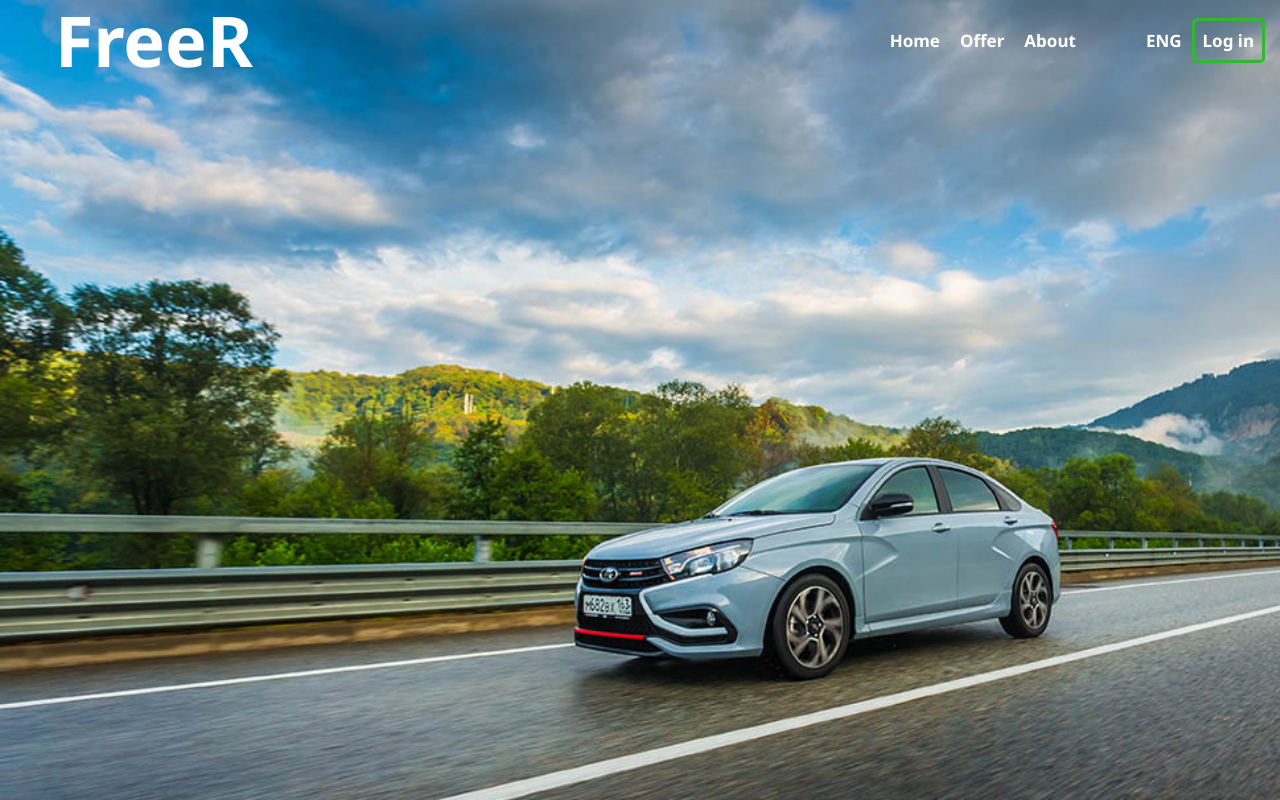
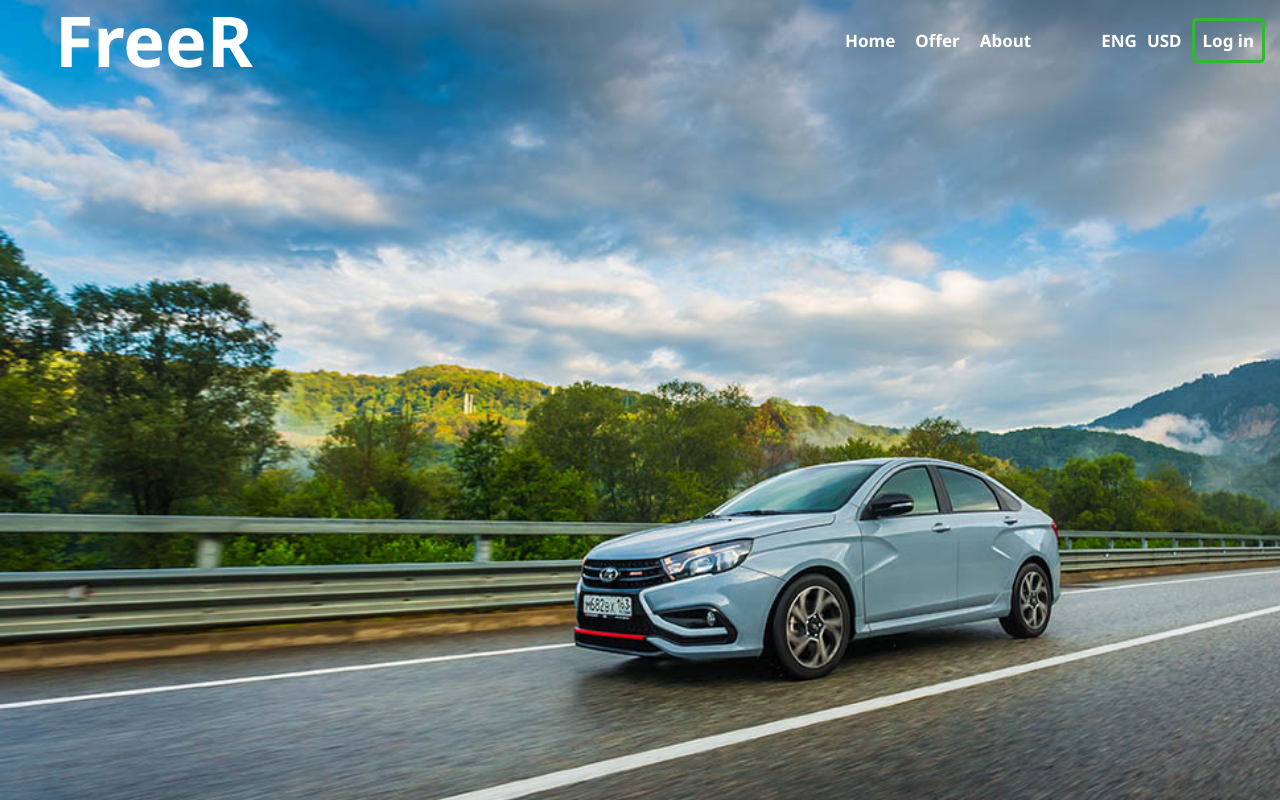
Before and after one commit to Jorjinhoo/car-rental, a React (Create React App) app: page / in a window 1280 px wide. Shown: the top 800 px of the page. Built offline with nearby package versions, Linux system fonts and the light colour scheme.

Commit message:
add currency menu

```diff
--- /dev/null
+++ b/src/components/header/CurrencyLanguageMenu.tsx
@@ -0,0 +1,89 @@
+import { useState, useEffect, useRef, FC } from "react";
+import { useTranslation } from 'react-i18next';
+
+import styles from "../../styles/desctopNav.module.scss";
+import stylesMenu from "../../styles/languageMenu.module.scss";
+
+interface MenuType {
+  menuType: string
+}
+
+const LanguageOrCurrencyMenu: FC<MenuType> = ({menuType}) => {
+  const [selectedLanguage, setSelectedLanguage] = useState<string>("ENG");
+  const [selectedCurrency, setSelectedCurrency] = useState<string>("USD");
+
+  const [isMenuOpen, setMenuOpen] = useState(false);
+
+  const menuRef = useRef<HTMLDivElement | null>(null);
+
+  const { i18n } = useTranslation();
+
+  const toggleMenu = () => {
+    setMenuOpen(!isMenuOpen);
+  };
+
+  const selectLanguage = (language: string) => {
+    setSelectedLanguage(language);
+    i18n.changeLanguage(language.toLowerCase());
+    setMenuOpen(false);
+  };
+
+  const selectCurrency = (currency: string) => {
+    setSelectedCurrency(currency);
+    setMenuOpen(false);
+  }
+
+  const handleOutsideClick = (event: MouseEvent) => {
+    if (
+      menuRef.current &&
+      !menuRef.current.contains(event.target as Node)
+    ) {
+      setMenuOpen(false);
+    }
+  };
+
+  useEffect(() => {
+    document.addEventListener("mousedown", handleOutsideClick);
+    return () => {
+      document.removeEventListener("mousedown", handleOutsideClick);
+    };
+  }, []);
+
+  const handleMenuOption = (language: string, currency: string) => {
+    if(menuType === "Lan") {
+      selectLanguage(language);
+    } else if(menuType === "Cur") {
+        selectCurrency(currency);
+    }
+  }
+
+
+  return (
+    <div
+      className={`${styles.item} ${styles.languageMenu}`}
+      onClick={toggleMenu}
+      ref={menuRef}
+    >
+      {isMenuOpen ? (
+        <div className={stylesMenu.languageMenuDropdown}>
+          <div
+            className={stylesMenu.languageOption}
+            onClick={() => handleMenuOption("ENG", "USD")}
+          >
+            {menuType === "Lan" ? "ENG" : "USD"}
+          </div>
+          <div
+            className={stylesMenu.languageOption}
+            onClick={() => handleMenuOption("PL", "PLN")}
+          >
+            {menuType === "Lan" ? "PL" : "PLN"}
+          </div>
+        </div>
+      ) : (
+        <div className={stylesMenu.selectedLanguage}>{menuType === "Lan" ? selectedLanguage : selectedCurrency}</div>
+      )}
+    </div>
+  );
+};
+
+export default LanguageOrCurrencyMenu;
--- a/src/components/header/DesctopNav.tsx
+++ b/src/components/header/DesctopNav.tsx
@@ -3,7 +3,7 @@ import { Link } from "react-router-dom";
 import { useTranslation } from 'react-i18next';
 import { useDispatch } from 'react-redux';
 
-import LanguageMenu from "./LanguageMenu";
+import LanguageOrCurrencyMenu from "./CurrencyLanguageMenu";
 import useAuth from '../../hooks/use-auth';
 import { clearUser } from '../../store/slices/userSlice';
 
@@ -31,7 +31,8 @@ const DesctopNav: FC<IDesctopNavProps> = ({Scrolled}) => {
         <Link to="/About" className={`${styles.item} ${styles.fitem}`}>{t('About')}</Link>
       </div>
       <div className={styles.items}>
-        <LanguageMenu />
+        <LanguageOrCurrencyMenu menuType="Lan" />
+        <LanguageOrCurrencyMenu menuType="Cur" />
         {
           isAuthenticated ?
             <Link to="/" onClick={handleLogout} className={`${styles.item} ${styles.logout}`}>{t('Log out')}</Link>
--- a/src/components/header/LanguageMenu.tsx
+++ /dev/null
@@ -1,69 +0,0 @@
-import { useState, useEffect, useRef } from "react";
-import { useTranslation } from 'react-i18next';
-
-import styles from "../../styles/desctopNav.module.scss";
-import stylesMenu from "../../styles/languageMenu.module.scss";
-
-const LanguageMenu = () => {
-  const [selectedLanguage, setSelectedLanguage] = useState<string>("ENG");
-  const [isLanguageMenuOpen, setLanguageMenuOpen] = useState(false);
-
-  const languageMenuRef = useRef<HTMLDivElement | null>(null);
-
-  const { i18n } = useTranslation();
-
-  const toggleLanguageMenu = () => {
-    setLanguageMenuOpen(!isLanguageMenuOpen);
-  };
-
-  const selectLanguage = (language: string) => {
-    setSelectedLanguage(language);
-    i18n.changeLanguage(language.toLowerCase());
-    setLanguageMenuOpen(false);
-  };
-
-  const handleOutsideClick = (event: MouseEvent) => {
-    if (
-      languageMenuRef.current &&
-      !languageMenuRef.current.contains(event.target as Node)
-    ) {
-      setLanguageMenuOpen(false);
-    }
-  };
-
-  useEffect(() => {
-    document.addEventListener("mousedown", handleOutsideClick);
-    return () => {
-      document.removeEventListener("mousedown", handleOutsideClick);
-    };
-  }, []);
-
-  return (
-    <div
-      className={`${styles.item} ${styles.languageMenu}`}
-      onClick={toggleLanguageMenu}
-      ref={languageMenuRef}
-    >
-      {isLanguageMenuOpen ? (
-        <div className={stylesMenu.languageMenuDropdown}>
-          <div
-            className={stylesMenu.languageOption}
-            onClick={() => selectLanguage("ENG")}
-          >
-            ENG
-          </div>
-          <div
-            className={stylesMenu.languageOption}
-            onClick={() => selectLanguage("PL")}
-          >
-            PL
-          </div>
-        </div>
-      ) : (
-        <div className={stylesMenu.selectedLanguage}>{selectedLanguage}</div>
-      )}
-    </div>
-  );
-};
-
-export default LanguageMenu;
```
